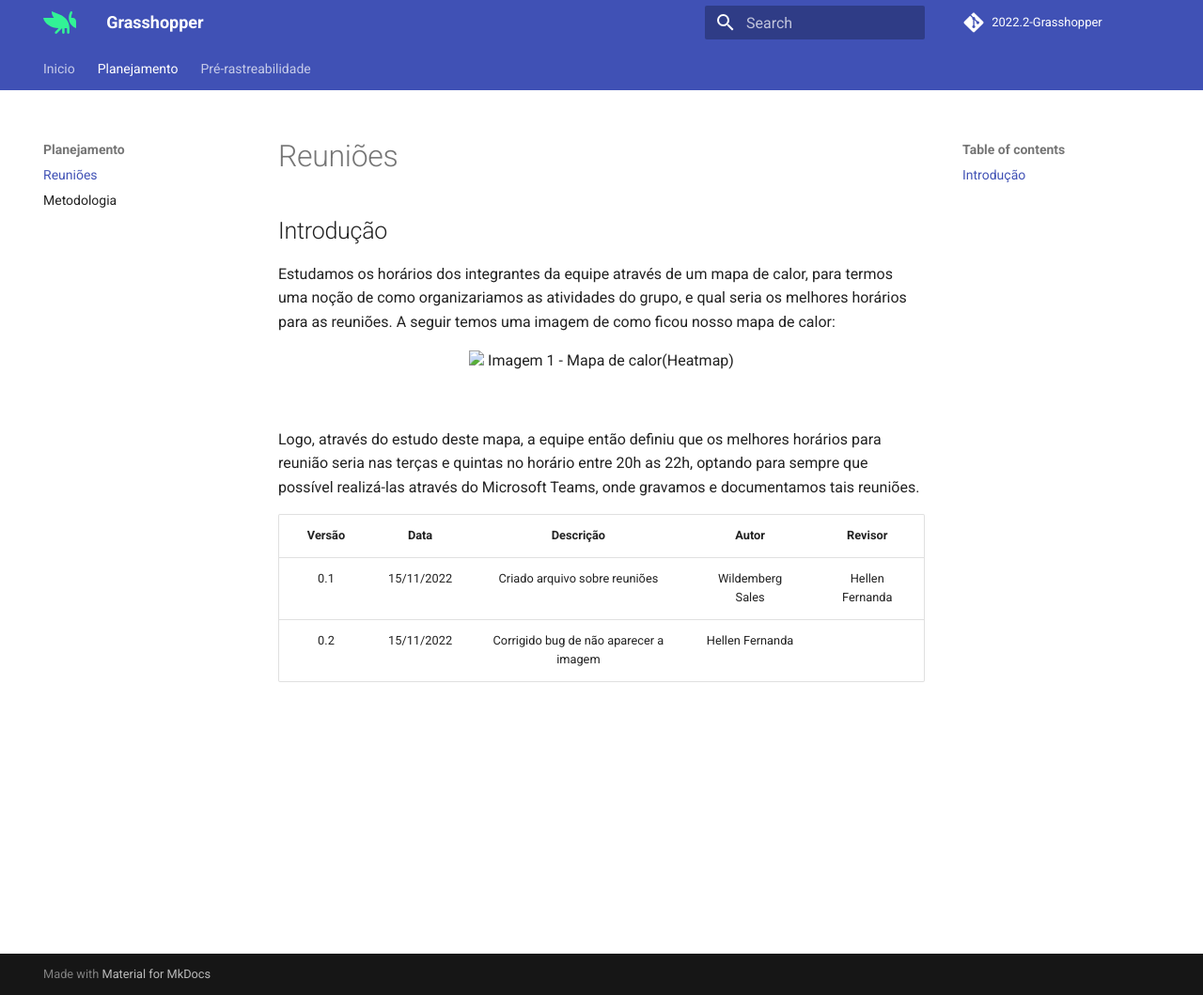
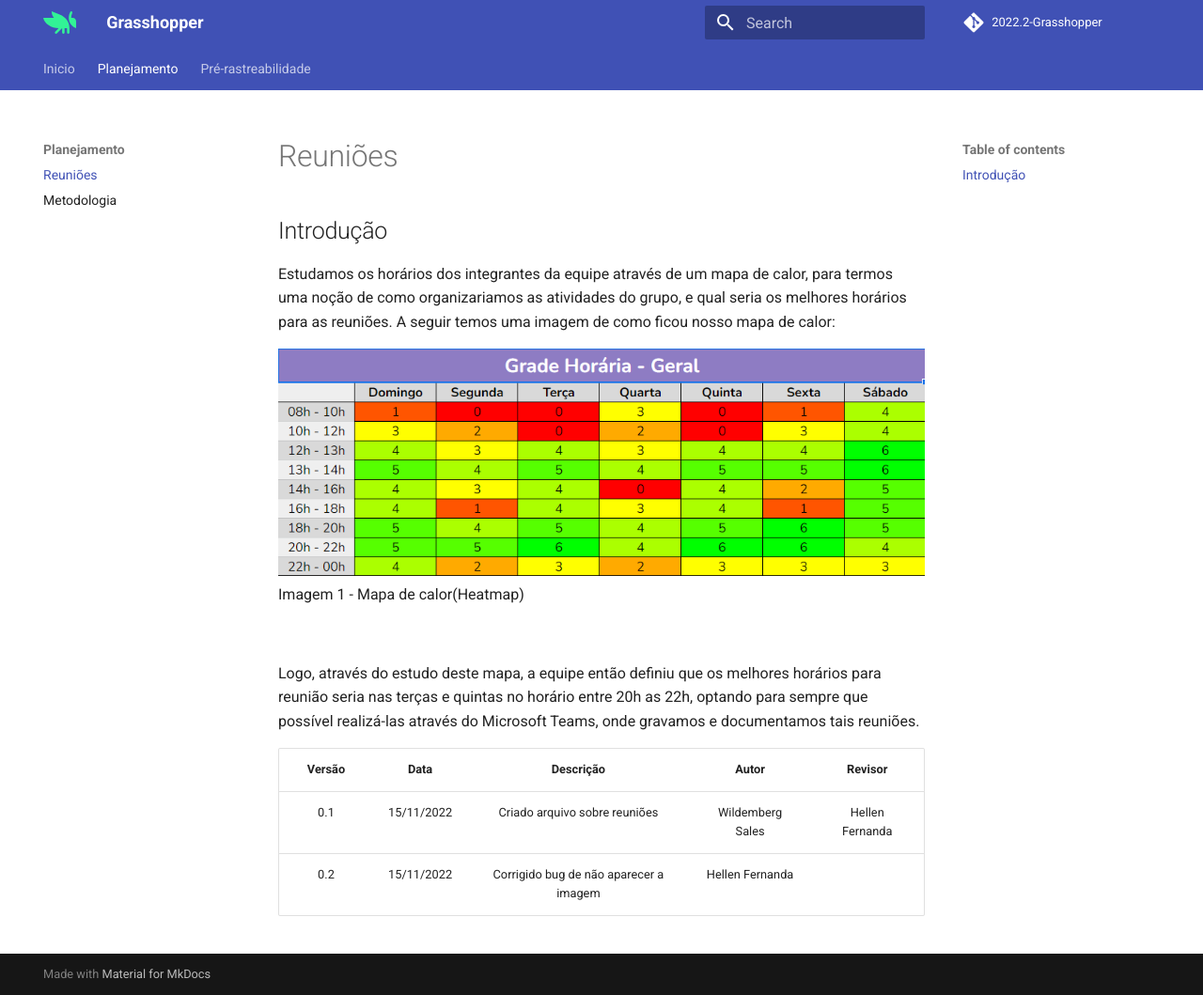
Before and after one commit to Requisitos-de-Software/2022.2-Grasshopper, an MkDocs documentation site: the page built from docs/planning/reunioes.md, in a window 1280 px wide and 1059 px high. Shown: the whole window at 94% size. Built offline with MkDocs 1.6.1 and Material for MkDocs 9.7.7, drawn with Linux system fonts in a browser that asks for light colours; comment, search, counter and statistics services are not loaded.

Commit message:
Corrigido bug de não aparecer a imagem

```diff
--- a/docs/planning/reunioes.md
+++ b/docs/planning/reunioes.md
@@ -4,10 +4,8 @@
 Estudamos os horários dos integrantes da equipe através de um mapa de calor, para termos uma noção de como organizariamos as atividades do grupo, e qual seria os melhores horários para as reuniões.
 A seguir temos uma imagem de como ficou nosso mapa de calor:
 
-<div style="text-align:center">
-<img src="assets/heatmap.png">
+![](./assets/heatmap.png)
 Imagem 1 - Mapa de calor(Heatmap)
-</div>
 
 </br>
 
```
